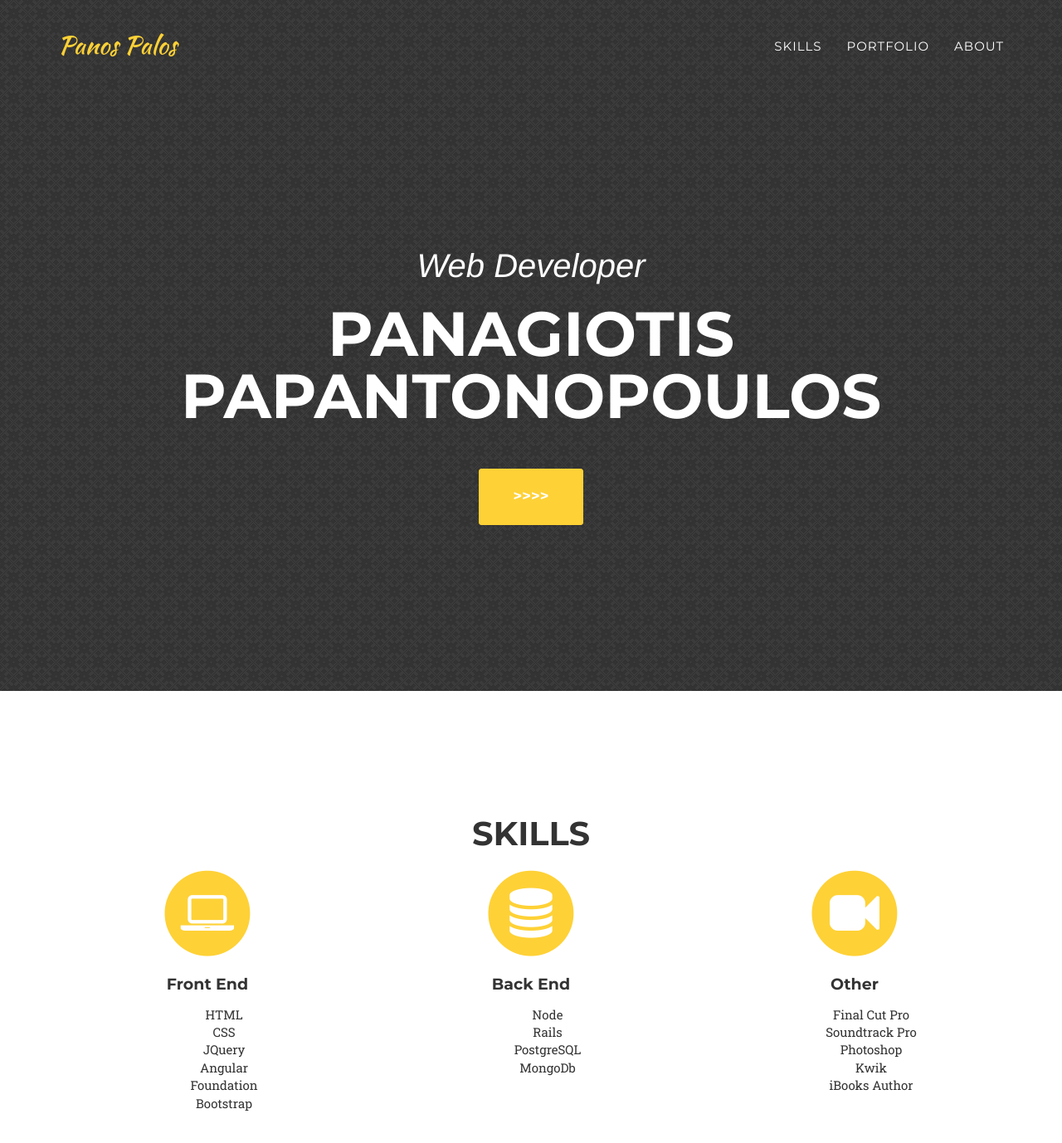
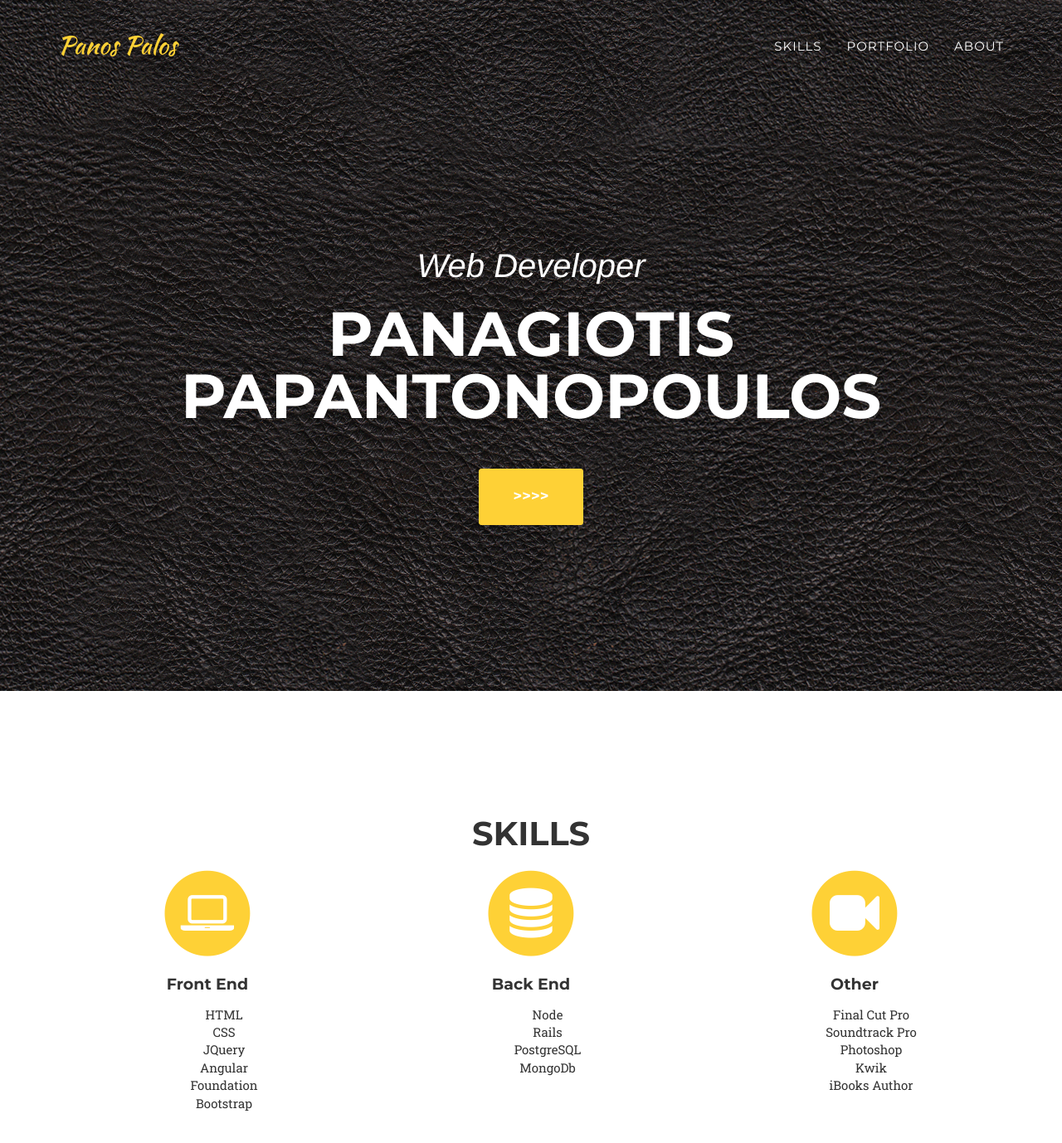
Before and after one commit to panox/panox.github.io, a Jekyll site: the page built from index.html, in a window 1280 px wide and 1400 px high. Shown: the top 1378 px of the window at 83% size. Built offline with Jekyll 4.4.1, drawn with Linux system fonts in a browser that asks for light colours; some web fonts are replaced.

Commit message:
background tileable-fabric-textures-1

```diff
--- a/_includes/css/agency.css
+++ b/_includes/css/agency.css
@@ -266,7 +266,7 @@ header {
     text-align: center;
     color: #fff;
     background-attachment: scroll;
-    background-image: url(img/header-bg.png); /* Background pattern from subtlepatterns.com */
+    background-image: url(img/header-bg.jpg); /* Background from backgrounds.mysitemyway.com*/
 
 }
 
```
Also changed, not shown: img/header-bg.jpg (added), img/header-bg.png (deleted).
